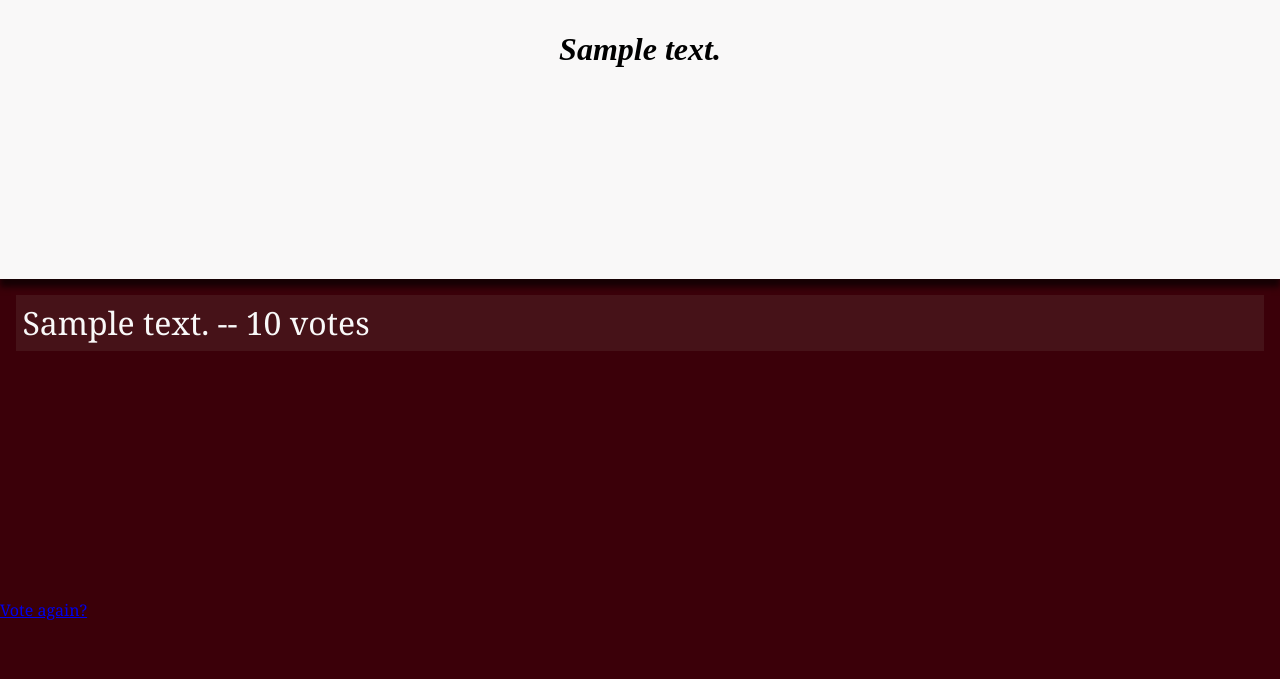
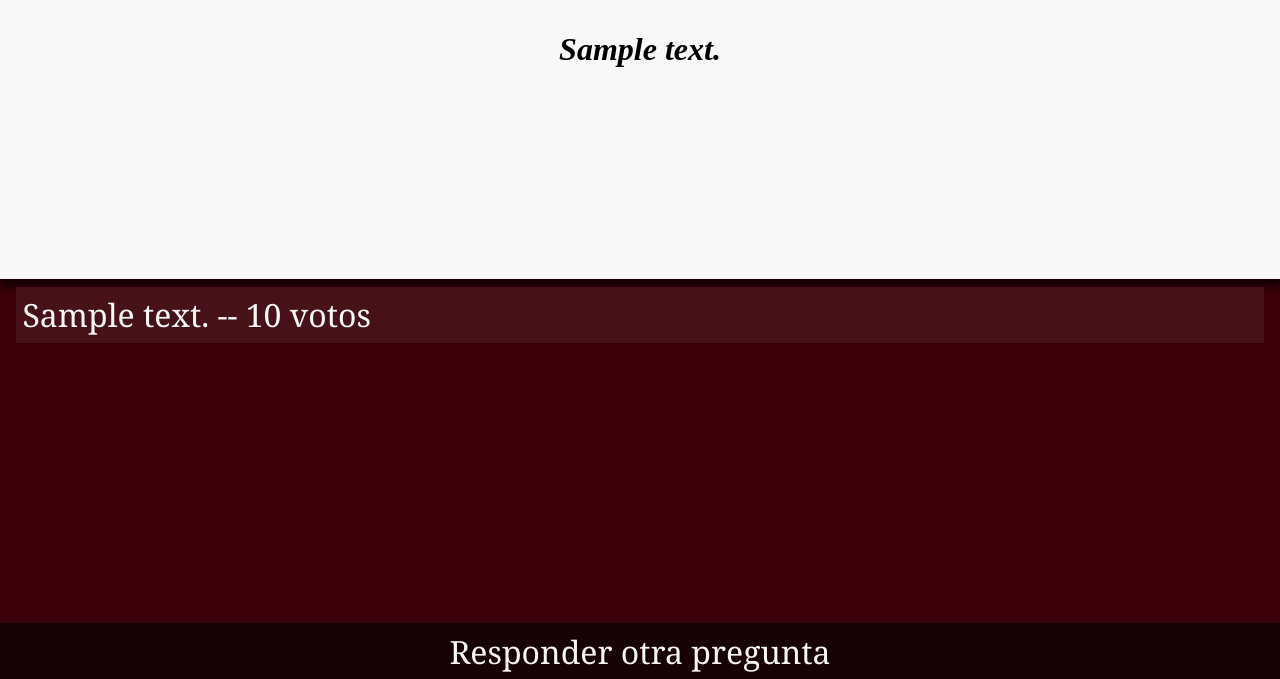
Before and after one commit to luucamay/existenciality, a Django app: template polls/templates/polls/results.html in a window 1280 px wide. Shown: the part 121-800 px from the top of the page. Run offline with Django 3.2, Linux system fonts and the light colour scheme; the template is opened without the code that fills it: most values are stand-ins (such as "Sample title", 1, 10 or a date in 2020); some web fonts are replaced.

Commit message:
feat: Add styles to bottom button

```diff
--- a/polls/static/polls/style.css
+++ b/polls/static/polls/style.css
@@ -84,7 +84,7 @@ h2 {
   background: var(--transparent-base-color);
   color: var(--whiter-color);
   padding: 0.2em;
-  margin: 0.5em;
+  margin: 0.25em 0.5em 0;
 }
 
 .question-set {
@@ -96,6 +96,17 @@ h2 {
 ul {
   list-style-type: none;
 }
+
+a:link, a:visited {
+  text-align: center;
+  text-decoration: none;
+}
+
+button:hover, a:hover, a:active {
+  background-color: var(--whiter-color);
+  color: var(--darker-color);
+}
+
 /* Set up footer at bottom https://www.freecodecamp.org/news/how-to-keep-your-footer-where-it-belongs-59c6aa05c59c/ */
 .button {
   font-size: 2rem;
@@ -105,4 +116,5 @@ ul {
   position: absolute;
   bottom: 0;
   padding: 0.2em;
+  text-align: center;
 }
--- a/polls/templates/polls/index.html
+++ b/polls/templates/polls/index.html
@@ -38,7 +38,7 @@
         >
         {% endfor %}
       </div>
-      <input type="submit" value="Vote" class="button" />
+      <button type="submit" class="button"> Votar </button>
     </form>
   </body>
 </html>
--- a/polls/templates/polls/results.html
+++ b/polls/templates/polls/results.html
@@ -22,10 +22,10 @@
 
     <ul>
       {% for choice in question.choice_set.all %}
-      <li class="result">{{ choice.choice_text }} -- {{ choice.votes }} vote{{ choice.votes|pluralize }}</li>
+      <li class="result">{{ choice.choice_text }} -- {{ choice.votes }} voto{{ choice.votes|pluralize }}</li>
       {% endfor %}
     </ul>
 
-    <a href="{% url 'polls:detail' question.id %}">Vote again?</a>
+    <a href="{% url 'polls:detail' question.id %}" class="button">Responder otra pregunta</a>
   </body>
 </html>
```
Also changed, not shown: db.sqlite3.
